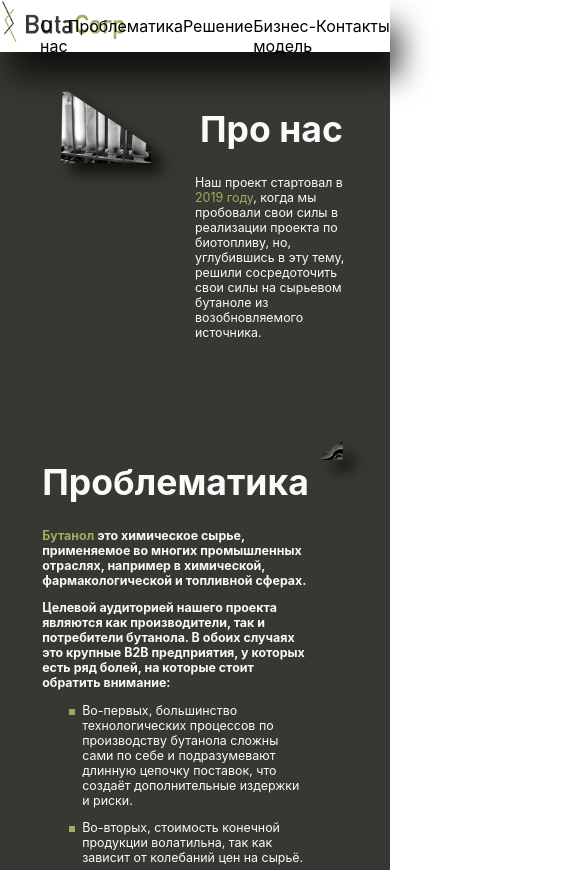
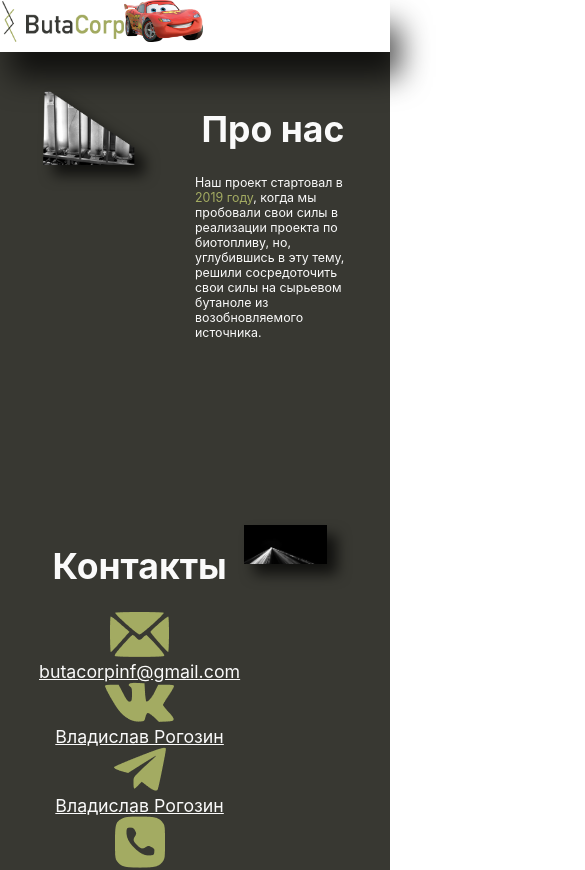
Before and after one commit to expiredy/ButaCorp, a React (Create React App) app in the folder dord-site/: page / in a window 390 px wide. Shown: the top 870 px of the page, 585 px wide, since content can reach past the window. Built offline with nearby package versions, Linux system fonts and the light colour scheme.

Commit message:
Trying to make hamburgar drop down menu and adding other things like contacts menu and secret pages

```diff
--- a/dord-site/src/components/App/App.css
+++ b/dord-site/src/components/App/App.css
@@ -10,7 +10,6 @@
 .App-header {
   background-color: #383832;
   min-height: 100vh;
-  display: flex;
   flex-direction: column;
   align-items: center;
   justify-content: center;
--- a/dord-site/src/components/InformationSections/AboutUsSection.js
+++ b/dord-site/src/components/InformationSections/AboutUsSection.js
@@ -4,8 +4,8 @@
 function InformationSection(){
     return(
     <div id="about" class="container">
-    <div class="container__half">
-        <img src={ConesGroup} class="image-container" alt="ConesGroup"></img>
+    <div className="container__half">
+        <img src={ConesGroup} className="image-container" alt="ConesGroup"></img>
     </div>
     <div class="container__half">
         <h1 class="huge-title-h1">Про нас</h1>
--- a/dord-site/src/components/InformationSections/ContactsSection.js
+++ b/dord-site/src/components/InformationSections/ContactsSection.js
@@ -1,4 +1,5 @@
 import "./InformationSection.css";
+import "./ContactsSectionStyle.css";
 
 import mail_logo from "./../../content/images/contacts/mail_logo.png";
 import vk_logo from "./../../content/images/contacts/vk_logo.png";
@@ -34,9 +35,9 @@
             </div>
         </div>
         <div class="container__half">
-            <img src={RoadToNowhere} alt="Road"></img>
+            <img src={RoadToNowhere} className="image-container" alt="Road"></img>
         </div>
-    </div>
+        </div>
     )
 }
 
--- /dev/null
+++ b/dord-site/src/components/InformationSections/ContactsSectionStyle.css
@@ -0,0 +1,4 @@
+.contact-container{
+    position: flex;
+    display: inline-block;
+}
--- a/dord-site/src/components/InformationSections/InformationSection.css
+++ b/dord-site/src/components/InformationSections/InformationSection.css
@@ -9,8 +9,8 @@
 
 .container {
     padding-top: 10vh;
-    padding-left: 5vh;
-    padding-right: 5vh;
+    padding-left: 10%;
+    padding-right: 10%;
     display: flex;
 }
 
@@ -21,7 +21,10 @@
 .image-container{
     -webkit-filter: drop-shadow( 10px 10px 7px #000000b3);
     filter: drop-shadow( 10px 10px 7px rgba(0, 0, 0, .7));
-    width: 75%; align-content: center; margin: 1vw;}
+    width: 75%;
+    align-content: center;
+    margin: 1vw;
+    display: block;}
 
 .contact-element{
     color: rgb(250, 250, 250);
@@ -32,18 +35,26 @@
     text-align: left;
     font-size: 70%;
 }
+
 .text-session span{
     color: #A3AB62;
 }
 
 .text-session li{
+    list-style: square;
     list-style-image: linear-gradient(#A2AA60 50%, #A2AA60 50%);
+
     border-radius: 5px;
     font-size: 100%;
 }
 
-
-
 .contact-element a{
     color: rgb(250, 250, 250);
 }
+
+@media screen and (max-width:700px){
+    #problem div.container__half{
+        display: none;
+        flex: 0;
+    }
+}
--- a/dord-site/src/components/InformationSections/ProblematicSection.js
+++ b/dord-site/src/components/InformationSections/ProblematicSection.js
@@ -3,7 +3,8 @@
 
 
 function ProblematicSection(){
-    return (<div id="problem" className="container">
+    return (
+    <div id="problem" className="container">
         <div className="container__half">
             <h1 className="huge-title-h1">Проблематика</h1>
             <h3 className="text-session"><span>Бутанол</span> это химическое сырье, применяемое во многих промышленных отраслях, например в химической,
--- a/dord-site/src/components/NavBar/NavBar.js
+++ b/dord-site/src/components/NavBar/NavBar.js
@@ -1,5 +1,7 @@
-import "./NavBarStyle.css"
-import ButaCorpLogo from "./../../content/images/text_view/ButaCorpLogo.png"
+import "./NavBarStyle.css";
+
+import ButaCorpLogo from "./../../content/images/text_view/ButaCorpLogo.png";
+import McQueen from "./../../content/plug_images/McQueen.png";
 
 
 function NavBar() {
@@ -14,6 +16,7 @@
                     <li><a href="#business_model">Бизнес-модель</a></li>
                     <li><a href="#contacts">Контакты</a></li>
                 </ul>
+                <img src={McQueen} class="hamburger-logo" alt="McQueen"></img>
             </nav>
         </div>
     )
--- a/dord-site/src/components/NavBar/NavBarStyle.css
+++ b/dord-site/src/components/NavBar/NavBarStyle.css
@@ -44,10 +44,45 @@
     font-size: 16px;
 }
 
+.hamburger-logo{
+    display: none;
+}
+
 
 @media screen and (max-width:900px) {
     .navigation-links{
-        position: fixed;
+        background: #273037;
+        position: absolute;
+        left: 0;
+        top: 100%;
+        width: 180px;
+        opacity: 0;
+        transform: scaleY(0);
+        transform-origin: 0 0;
+        transition: .5s ease-in-out;
+
     }
+    .navigation-links a {
+        color: white;
+        text-align: left;
+        padding: 12px 15px;
+        font-size: 13px;
+        border-bottom: 1px solid rgba(255,255,255,.1);
+      }
+      .navigation-links li:last-child a { border-bottom: none; }
+      .navigation-links > li:hover .navigation-links {
+        opacity: 1;
+        transform: scaleY(1);
+      }
+    .hamburger-logo{
+        display:flex;
+        position: relative;
+        justify-content: flex-end;
+    }
+    .hamburger-logo:after {
+        content: "\f107";
+        font-family: "FontAwesome";
+        color: inherit;
+      }
 
 }
```
Also changed, not shown: dord-site/src/content/plug_images/McQueen.png (added).
